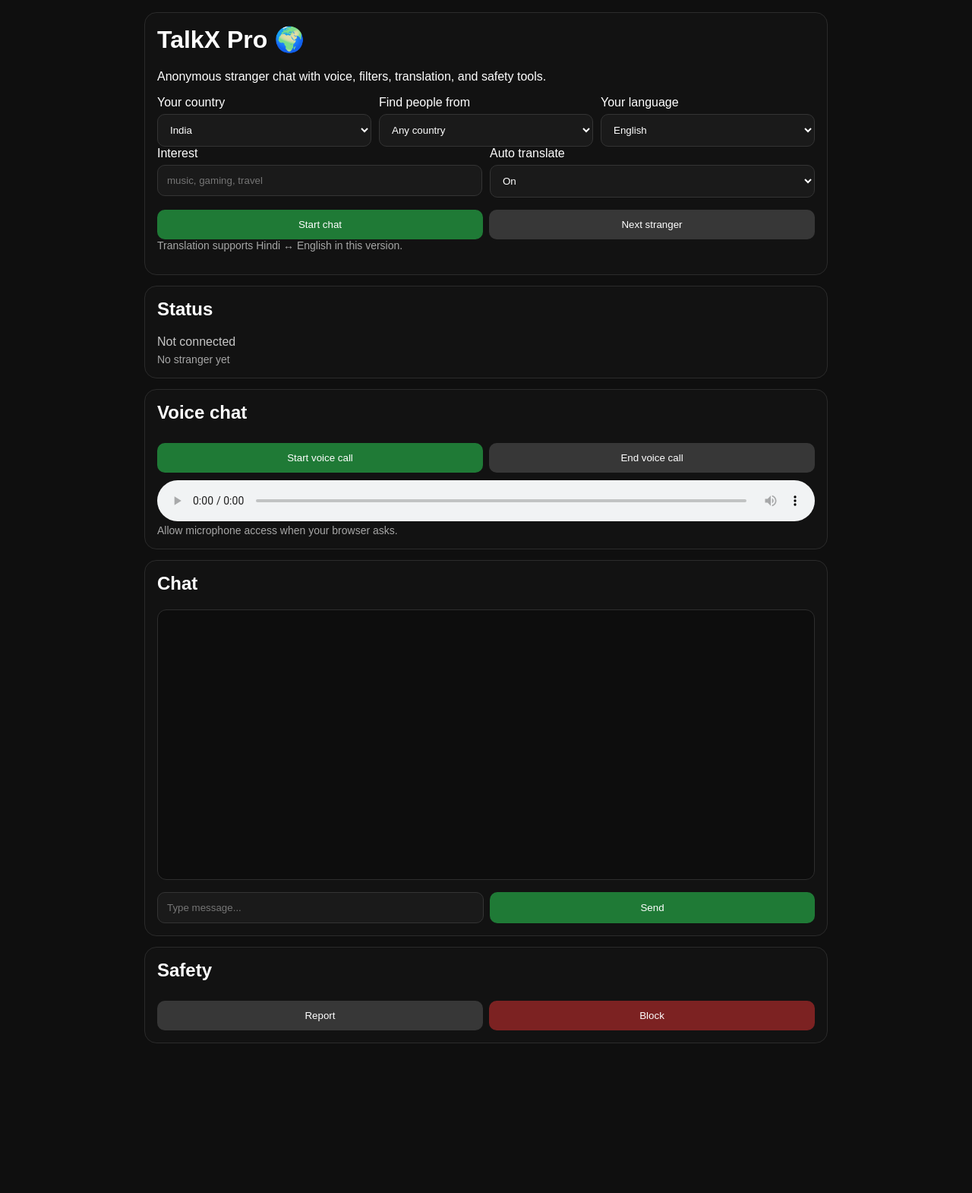
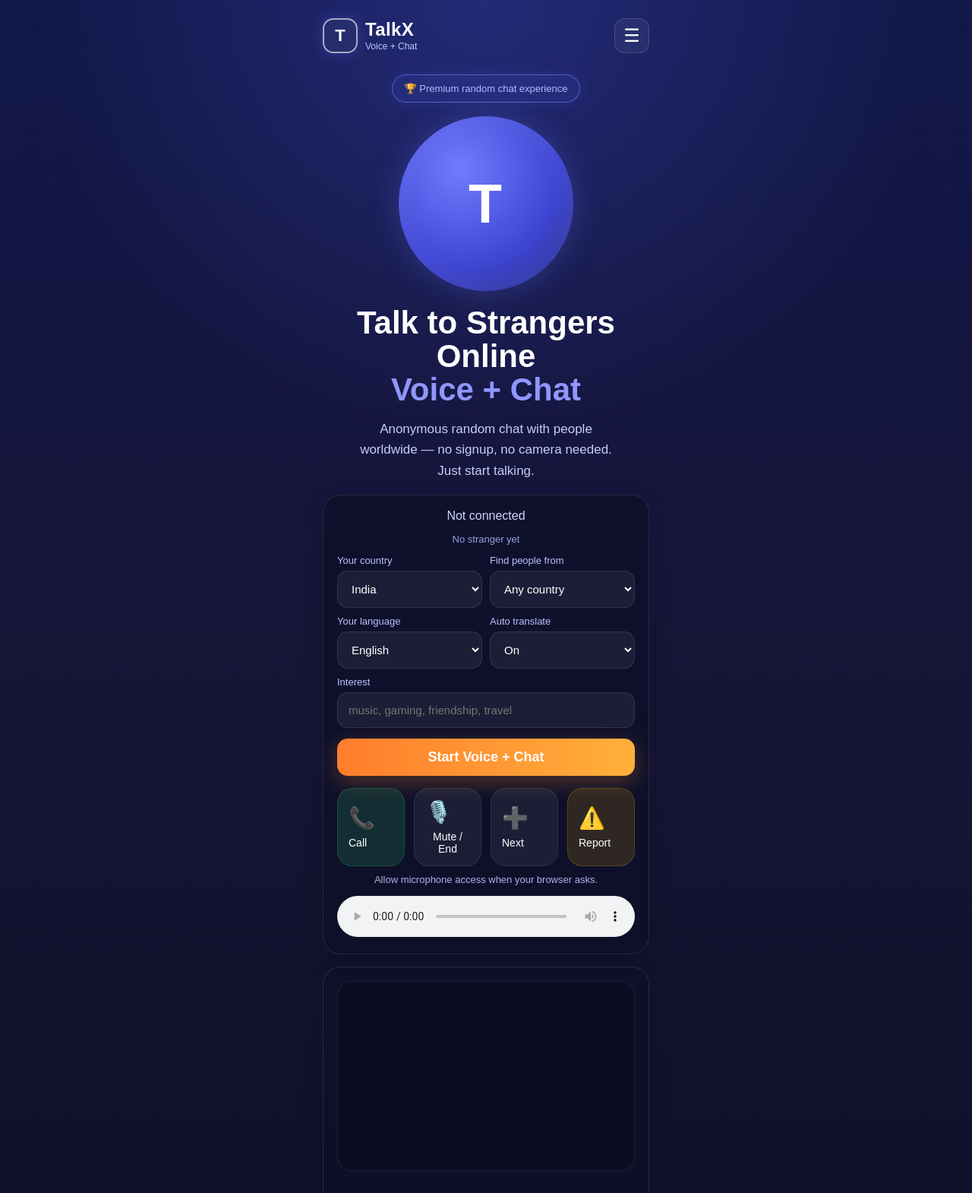
Before and after one commit to khanarshad1102-arch/TalkX, a website: page index.html in a window 1280 px wide. Shown: the top 1570 px of the page at 76% size. Before the commit the page ends 1403 px from the top, so only its background shows below. Drawn offline with nearby package versions, Linux system fonts and the light colour scheme.

Commit message:
Update index.html

```diff
--- a/index.html
+++ b/index.html
@@ -3,113 +3,359 @@
 <head>
   <meta name="robots" content="index, follow">
   <meta name="description" content="TalkX is a free anonymous chat platform to talk with strangers in India and worldwide.">
-
   <meta name="keywords" content="chat with strangers India, anonymous chat India, random chat, talkx">
   <meta name="google-site-verification" content="MNw4m3CjpORKt1HCIroQtfQmh_MIsu6zCpMhah14JPM" />
   <meta charset="UTF-8" />
   <meta name="viewport" content="width=device-width, initial-scale=1.0" />
   <title>TalkX - Chat with strangers in India</title>
+
   <style>
+    * {
+      box-sizing: border-box;
+    }
+
     body {
-      background: #0f0f0f;
+      margin: 0;
+      font-family: Arial, sans-serif;
       color: white;
-      font-family: Arial, sans-serif;
-      margin: 0;
+      background:
+        radial-gradient(circle at top, rgba(88, 99, 255, 0.25), transparent 30%),
+        linear-gradient(180deg, #11184a 0%, #171538 45%, #0c1024 100%);
+      min-height: 100vh;
       padding: 16px;
     }
+
     .wrap {
-      max-width: 900px;
+      max-width: 430px;
       margin: 0 auto;
     }
-    .card {
-      background: #121212;
-      border: 1px solid #2b2b2b;
-      border-radius: 16px;
-      padding: 16px;
-      margin-bottom: 14px;
+
+    .topbar {
+      display: flex;
+      justify-content: space-between;
+      align-items: center;
+      padding: 8px 0 18px;
     }
-    h1, h2, p {
-      margin-top: 0;
+
+    .brand {
+      display: flex;
+      align-items: center;
+      gap: 10px;
     }
-    .grid {
+
+    .brand-logo {
+      width: 46px;
+      height: 46px;
+      border-radius: 14px;
+      border: 2px solid rgba(255,255,255,0.6);
+      display: flex;
+      align-items: center;
+      justify-content: center;
+      font-weight: 700;
+      font-size: 22px;
+      box-shadow: 0 0 18px rgba(99, 102, 241, 0.35);
+      background: rgba(255,255,255,0.04);
+    }
+
+    .brand-text {
+      line-height: 1.1;
+    }
+
+    .brand-text h1 {
+      margin: 0;
+      font-size: 24px;
+      letter-spacing: 0.4px;
+    }
+
+    .brand-text p {
+      margin: 3px 0 0;
+      color: #bfc7ff;
+      font-size: 12px;
+    }
+
+    .menu {
+      width: 46px;
+      height: 46px;
+      border-radius: 14px;
+      border: 1px solid rgba(255,255,255,0.15);
+      display: flex;
+      align-items: center;
+      justify-content: center;
+      background: rgba(255,255,255,0.05);
+      font-size: 24px;
+    }
+
+    .hero {
+      text-align: center;
+      margin-top: 10px;
+      margin-bottom: 18px;
+    }
+
+    .badge {
+      display: inline-block;
+      padding: 10px 16px;
+      border-radius: 999px;
+      border: 1px solid rgba(109, 133, 255, 0.6);
+      background: rgba(77, 102, 255, 0.12);
+      color: #aebdff;
+      font-size: 13px;
+      margin-bottom: 18px;
+      box-shadow: 0 0 18px rgba(88, 99, 255, 0.18);
+    }
+
+    .hero-circle {
+      width: 230px;
+      height: 230px;
+      margin: 0 auto 20px;
+      border-radius: 50%;
+      display: flex;
+      align-items: center;
+      justify-content: center;
+      background:
+        radial-gradient(circle at 35% 30%, #707cff, #3f46d4 58%, #242a7d 100%);
+      box-shadow:
+        0 0 40px rgba(104, 112, 255, 0.28),
+        inset 0 0 35px rgba(255,255,255,0.08);
+      font-size: 72px;
+      font-weight: 700;
+      letter-spacing: 2px;
+    }
+
+    .hero h2 {
+      margin: 0;
+      font-size: 42px;
+      line-height: 1.05;
+      font-weight: 800;
+    }
+
+    .hero h2 span {
+      color: #8f96ff;
+      display: block;
+    }
+
+    .hero-desc {
+      margin: 16px auto 0;
+      color: #c7cdf8;
+      font-size: 17px;
+      line-height: 1.6;
+      max-width: 360px;
+    }
+
+    .panel {
+      background: rgba(13, 16, 40, 0.78);
+      border: 1px solid rgba(255,255,255,0.10);
+      border-radius: 24px;
+      padding: 18px;
+      margin-bottom: 16px;
+      box-shadow: 0 10px 30px rgba(0,0,0,0.18);
+      backdrop-filter: blur(6px);
+    }
+
+    .status-line {
+      text-align: center;
+      font-size: 16px;
+      color: #d0d4ff;
+      margin-bottom: 10px;
+      min-height: 22px;
+    }
+
+    .partner-meta {
+      text-align: center;
+      font-size: 13px;
+      color: #98a1dd;
+      margin-bottom: 10px;
+      min-height: 18px;
+    }
+
+    .filters {
       display: grid;
       grid-template-columns: 1fr 1fr;
       gap: 10px;
+      margin-bottom: 14px;
     }
-    .grid-3 {
+
+    .filters .full {
+      grid-column: 1 / -1;
+    }
+
+    label {
+      display: block;
+      font-size: 13px;
+      color: #bcc3ff;
+      margin-bottom: 6px;
+      text-align: left;
+    }
+
+    input, select, button {
+      width: 100%;
+      border: none;
+      outline: none;
+      border-radius: 14px;
+      padding: 14px 14px;
+      font-size: 15px;
+      font-family: inherit;
+    }
+
+    input, select {
+      background: rgba(255,255,255,0.06);
+      color: white;
+      border: 1px solid rgba(255,255,255,0.10);
+    }
+
+    option {
+      color: black;
+    }
+
+    .big-btn {
+      background: linear-gradient(90deg, #ff7d2d, #ffb03a);
+      color: white;
+      font-weight: 700;
+      font-size: 18px;
+      box-shadow: 0 8px 28px rgba(255, 147, 44, 0.28);
+    }
+
+    .controls-grid {
       display: grid;
-      grid-template-columns: 1fr 1fr 1fr;
+      grid-template-columns: repeat(4, 1fr);
+      gap: 12px;
+      text-align: center;
+      margin-top: 16px;
+    }
+
+    .icon-btn {
+      background: rgba(255,255,255,0.06);
+      border: 1px solid rgba(255,255,255,0.08);
+      color: white;
+      min-height: 96px;
+      display: flex;
+      flex-direction: column;
+      justify-content: center;
+      gap: 8px;
+      border-radius: 20px;
+    }
+
+    .icon-btn.primary {
+      background: rgba(50, 197, 107, 0.16);
+      border: 1px solid rgba(50, 197, 107, 0.25);
+    }
+
+    .icon-btn.warn {
+      background: rgba(255, 183, 0, 0.14);
+      border: 1px solid rgba(255, 183, 0, 0.20);
+    }
+
+    .icon {
+      font-size: 28px;
+    }
+
+    .icon-label {
+      font-size: 14px;
+    }
+
+    #chat {
+      height: 250px;
+      overflow-y: auto;
+      background: rgba(0,0,0,0.16);
+      border-radius: 18px;
+      padding: 14px;
+      border: 1px solid rgba(255,255,255,0.08);
+      text-align: left;
+      line-height: 1.5;
+    }
+
+    #chat p {
+      margin: 0 0 12px;
+    }
+
+    .message-row {
+      display: grid;
+      grid-template-columns: 1fr 108px;
       gap: 10px;
+      margin-top: 14px;
     }
-    @media (max-width: 700px) {
-      .grid, .grid-3 {
+
+    .send-btn {
+      background: #2fb15b;
+      color: white;
+      font-weight: 700;
+    }
+
+    .small-text {
+      color: #aeb4e7;
+      font-size: 13px;
+      text-align: center;
+      margin-top: 10px;
+    }
+
+    #typing {
+      color: #9fb0ff;
+      font-size: 13px;
+      min-height: 18px;
+      margin-top: 8px;
+      text-align: left;
+    }
+
+    audio {
+      width: 100%;
+      margin-top: 14px;
+      border-radius: 12px;
+    }
+
+    @media (max-width: 480px) {
+      .controls-grid {
+        grid-template-columns: repeat(2, 1fr);
+      }
+
+      .filters {
         grid-template-columns: 1fr;
       }
+
+      .message-row {
+        grid-template-columns: 1fr;
       }
-    input, select, button, textarea {
-      width: 100%;
-      box-sizing: border-box;
-      padding: 12px;
-      border-radius: 10px;
-      border: 1px solid #343434;
-      background: #1a1a1a;
-      color: white;
-      margin-top: 6px;
+
+      .hero h2 {
+        font-size: 34px;
       }
-    button {
-      cursor: pointer;
+
+      .hero-circle {
+        width: 190px;
+        height: 190px;
+        font-size: 60px;
       }
-    .primary {
-      background: #1f7a36;
-      border: none;
-    }
-    .secondary {
-      background: #373737;
-      border: none;
-    }
-    .danger {
-      background: #7c2222;
-      border: none;
-    }
-    #chat {
-      height: 330px;
-      overflow: auto;
-      background: #0d0d0d;
-      border: 1px solid #2e2e2e;
-      border-radius: 12px;
-      padding: 12px;
-      text-align: left;
-    }
-    .row {
-      display: flex;
-      gap: 8px;
-    }
-    .row > * {
-      flex: 1;
-    }
-    #status {
-      color: #c6c6c6;
-      min-height: 24px;
-    }
-    .small {
-      color: #a6a6a6;
-      font-size: 14px;
-    }
-    audio {
-      width: 100%;
-      margin-top: 10px;
     }
   </style>
 </head>
+
 <body>
   <div class="wrap">
-    <div class="card">
-      <h1>TalkX Pro 🌍</h1>
-      <p>Anonymous stranger chat with voice, filters, translation, and safety tools.</p>
+    <div class="topbar">
+      <div class="brand">
+        <div class="brand-logo">T</div>
+        <div class="brand-text">
+          <h1>TalkX</h1>
+          <p>Voice + Chat</p>
+        </div>
+      </div>
+      <div class="menu">☰</div>
+    </div>
 
-      <div class="grid-3">
+    <div class="hero">
+      <div class="badge">🏆 Premium random chat experience</div>
+      <div class="hero-circle">T</div>
+      <h2>Talk to Strangers Online <span>Voice + Chat</span></h2>
+      <div class="hero-desc">
+        Anonymous random chat with people worldwide — no signup, no camera needed. Just start talking.
+      </div>
+    </div>
+
+    <div class="panel">
+      <div class="status-line" id="status">Not connected</div>
+      <div class="partner-meta" id="partnerMeta">No stranger yet</div>
+
+      <div class="filters">
         <div>
-          <label>Your country</label>
+          <label for="country">Your country</label>
           <select id="country">
             <option value="India">India</option>
             <option value="USA">USA</option>
@@ -124,7 +370,7 @@
         </div>
 
         <div>
-          <label>Find people from</label>
+          <label for="targetCountry">Find people from</label>
           <select id="targetCountry">
             <option value="">Any country</option>
             <option value="India">India</option>
@@ -140,67 +386,71 @@
         </div>
 
         <div>
-          <label>Your language</label>
+          <label for="language">Your language</label>
           <select id="language">
             <option value="en">English</option>
             <option value="hi">Hindi</option>
           </select>
         </div>
-      </div>
 
-      <div class="grid">
         <div>
-          <label>Interest</label>
-          <input id="interest" placeholder="music, gaming, travel" />
-        </div>
-        <div>
-          <label>Auto translate</label>
+          <label for="autoTranslate">Auto translate</label>
           <select id="autoTranslate">
             <option value="on">On</option>
             <option value="off">Off</option>
           </select>
         </div>
+
+        <div class="full">
+          <label for="interest">Interest</label>
+          <input id="interest" placeholder="music, gaming, friendship, travel">
+        </div>
       </div>
 
-      <div class="row" style="margin-top:10px;">
-        <button class="primary" id="startBtn">Start chat</button>
-        <button class="secondary" id="nextBtn">Next stranger</button>
+      <button class="big-btn" id="startBtn">Start Voice + Chat</button>
+
+      <div class="controls-grid">
+        <button class="icon-btn primary" id="voiceBtn">
+          <div class="icon">📞</div>
+          <div class="icon-label">Call</div>
+        </button>
+
+        <button class="icon-btn" id="endVoiceBtn">
+          <div class="icon">🎙️</div>
+          <div class="icon-label">Mute / End</div>
+        </button>
+
+        <button class="icon-btn" id="nextBtn">
+          <div class="icon">➕</div>
+          <div class="icon-label">Next</div>
+        </button>
+
+        <button class="icon-btn warn" id="reportBtn">
+          <div class="icon">⚠️</div>
+          <div class="icon-label">Report</div>
+        </button>
       </div>
 
-      <p class="small">Translation supports Hindi ↔ English in this version.</p>
+      <div class="small-text">Allow microphone access when your browser asks.</div>
+      <audio id="remoteAudio" autoplay playsinline controls></audio>
     </div>
 
-    <div class="card">
-      <h2>Status</h2>
-      <div id="status">Not connected</div>
-      <div id="partnerMeta" class="small">No stranger yet</div>
+    <div class="panel">
+      <div id="chat"></div>
+      <div id="typing"></div>
+
+      <div class="message-row">
+        <input id="msg" placeholder="Type message...">
+        <button class="send-btn" id="sendBtn">Send</button>
       </div>
 
-    <div class="card">
-      <h2>Voice chat</h2>
-      <div class="row">
-        <button class="primary" id="voiceBtn">Start voice call</button>
-        <button class="secondary" id="endVoiceBtn">End voice call</button>
-      </div>
-      <audio id="remoteAudio" autoplay playsinline controls></audio>
-      <div class="small">Allow microphone access when your browser asks.</div>
+      <div class="small-text">Hindi ↔ English translation supported in this version.</div>
     </div>
 
-    <div class="card">
-      <h2>Chat</h2>
-      <div id="chat"></div>
-      <div class="row" style="margin-top:10px;">
-        <input id="msg" placeholder="Type message..." />
-        <button class="primary" id="sendBtn">Send</button>
-      </div>
-      <div class="small" id="typing"></div>
-    </div>
-
-    <div class="card">
-      <h2>Safety</h2>
-      <div class="row">
-        <button class="secondary" id="reportBtn">Report</button>
-        <button class="danger" id="blockBtn">Block</button>
+    <div class="panel">
+      <div class="small-text">Be respectful. Do not share personal information. Block or report bad users.</div>
+      <div style="margin-top:12px;">
+        <button class="icon-btn" id="blockBtn" style="min-height:auto;padding:14px;">Block user</button>
       </div>
     </div>
   </div>
@@ -382,7 +632,6 @@
     }
 
     socket.on("connect", () => updateStatus("Connected to server"));
-
     socket.on("waiting", () => updateStatus("Waiting for stranger..."));
 
     socket.on("connected", (payload) => {
```
Lines whose indentation alone changed are shown as unchanged.
